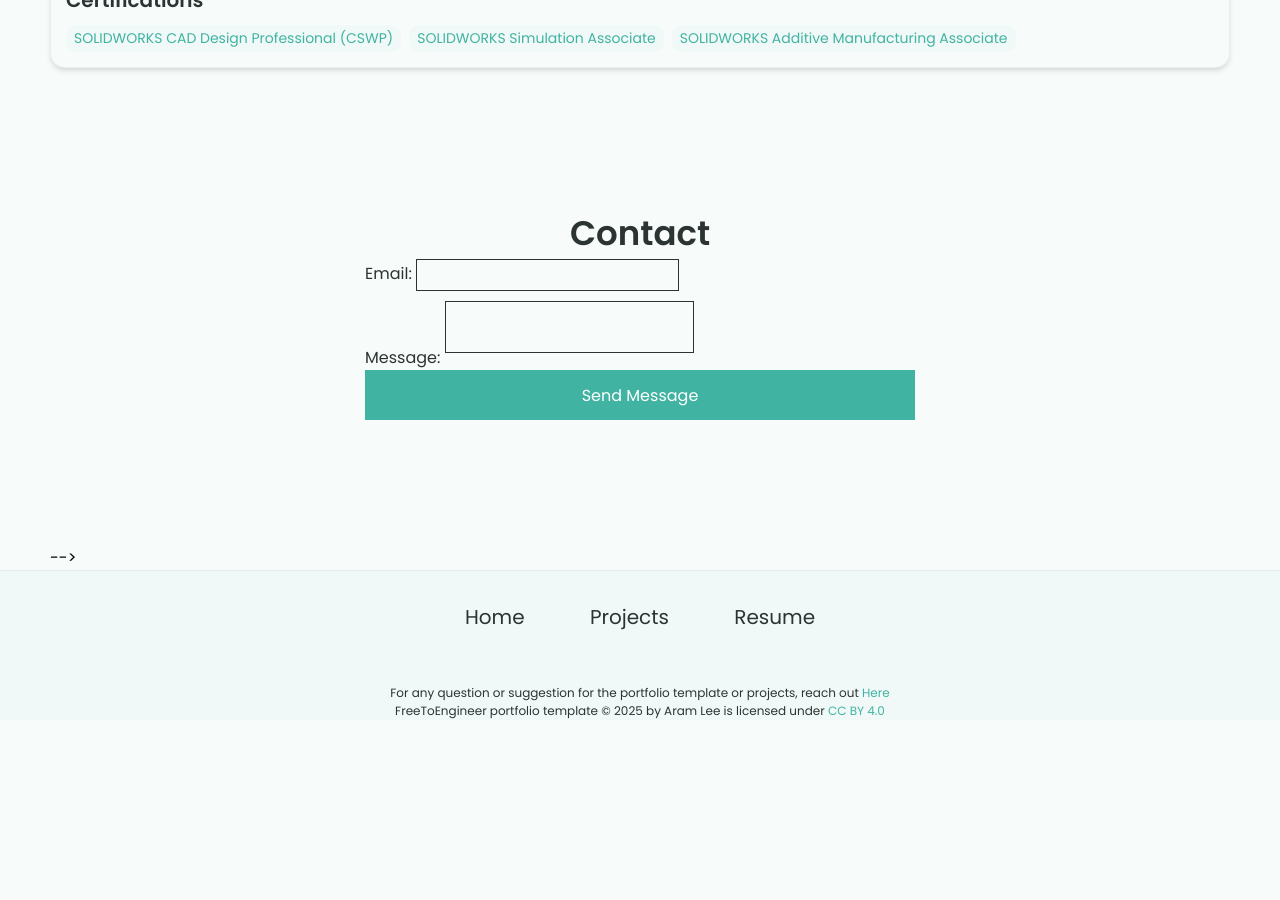
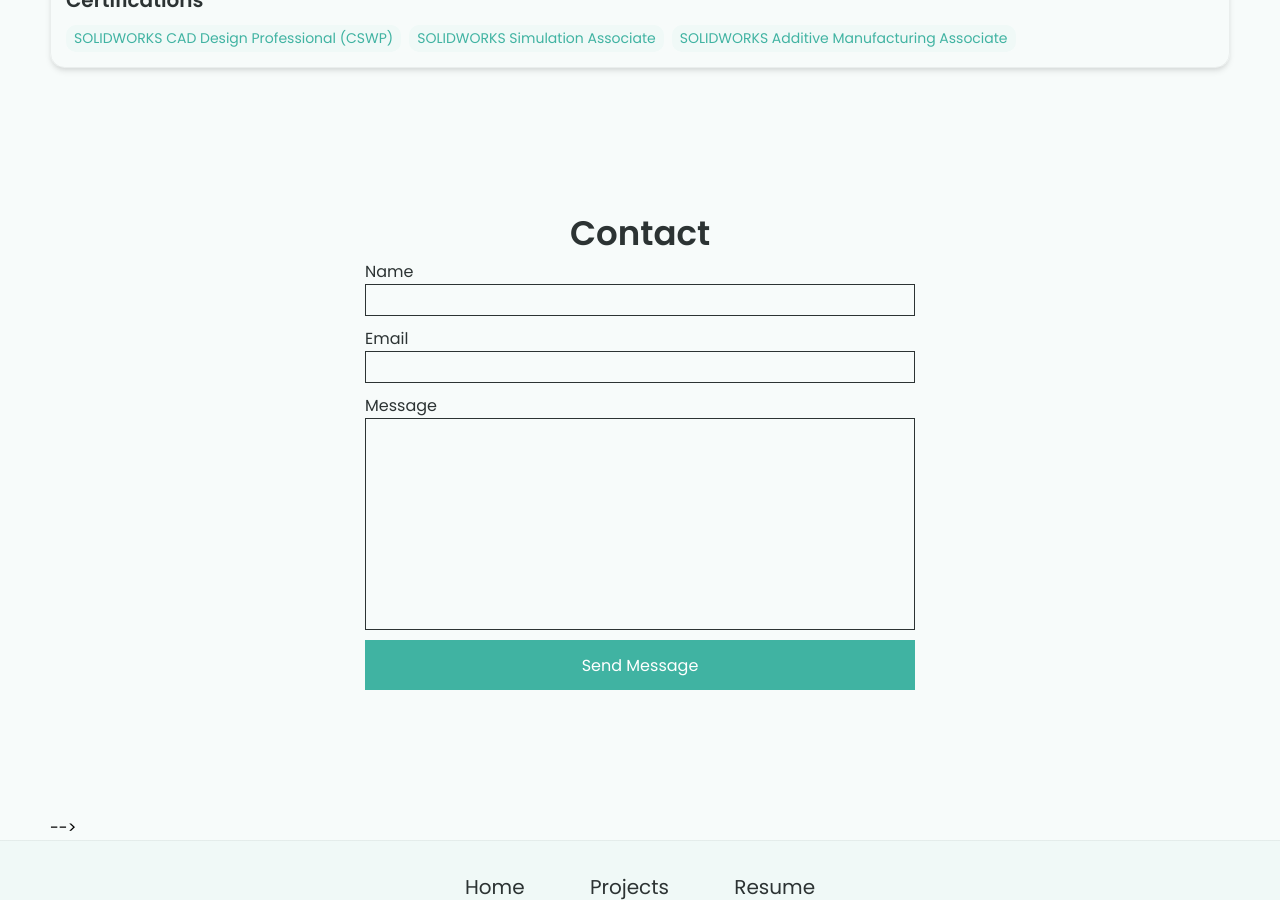
Before and after one commit to dylanengr/dylanengr.github.io, a Jekyll site: the page built from index.html, in a window 1280 px wide and 900 px high, scrolled down 2364 px. Built offline with Jekyll 4.4.1, drawn with Linux system fonts in a browser that asks for light colours; before the commit the page ends 3084 px from its top, so only the background shows below that.

Commit message:
Update contact.html

```diff
--- a/_includes/contact.html
+++ b/_includes/contact.html
@@ -4,19 +4,16 @@
 
     <div class="group">
 
-        <form
-            action="https://formspree.io/f/xkgrlvlo"
-            method="POST"
-        >
-            <label>
-                Email:
-                <input type="email" name="email">
-            </label>
-            <label>
-                Message:
-                <textarea name="message"></textarea>
-            </label>
-            <!-- your other form fields go here -->
+        <form action="https://formspree.io/f/{{site.formspree-key}}" method="POST">
+            <label for="name">Name</label>
+            <input type="text" id="name">
+
+            <label for="email">Email</label>
+            <input type="email" id="email" name="email">
+
+            <label for="message">Message</label>
+            <textarea id="message" cols = "30" rows="10" name="message"></textarea>
+
             <button type="submit">Send Message</button>
         </form>
 
```
